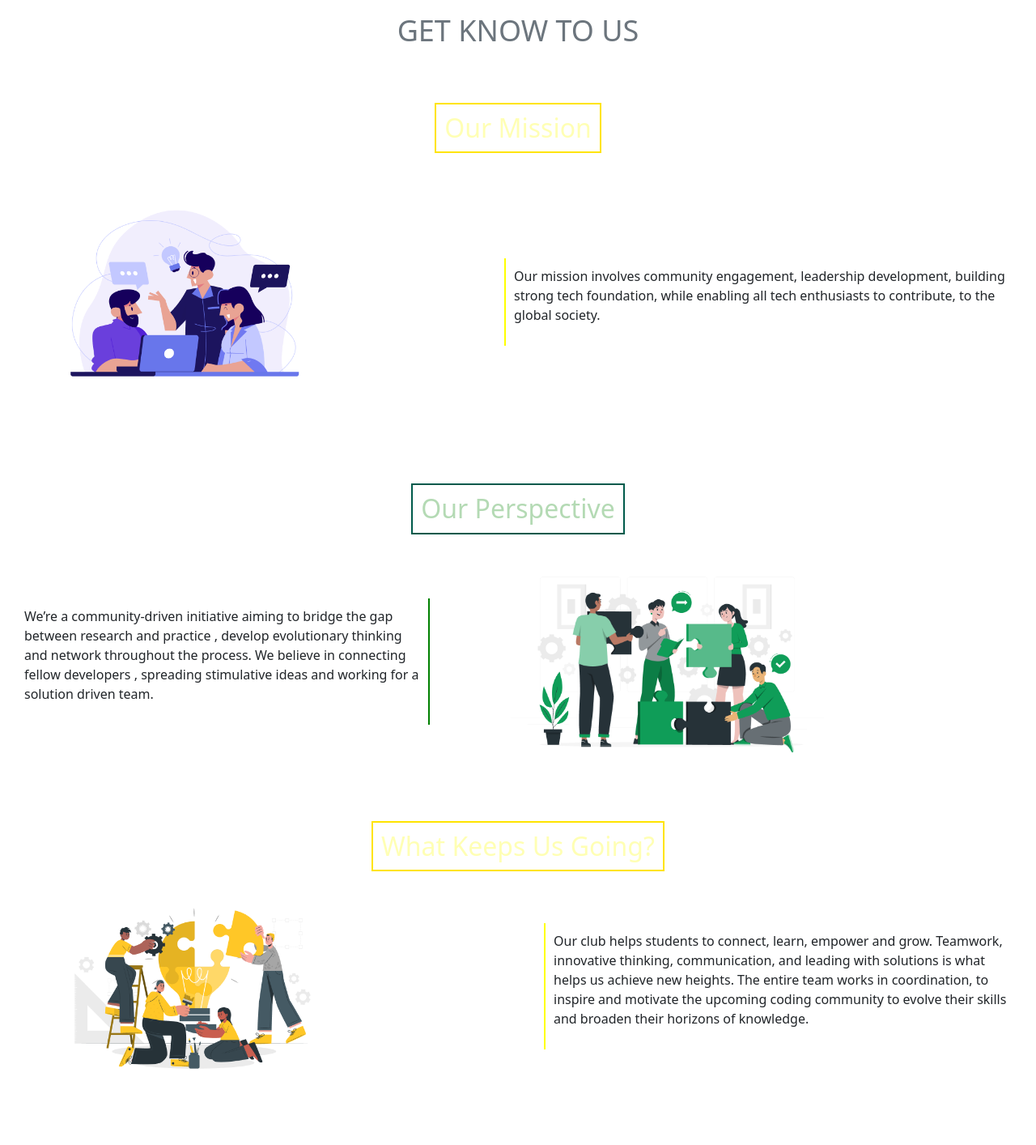
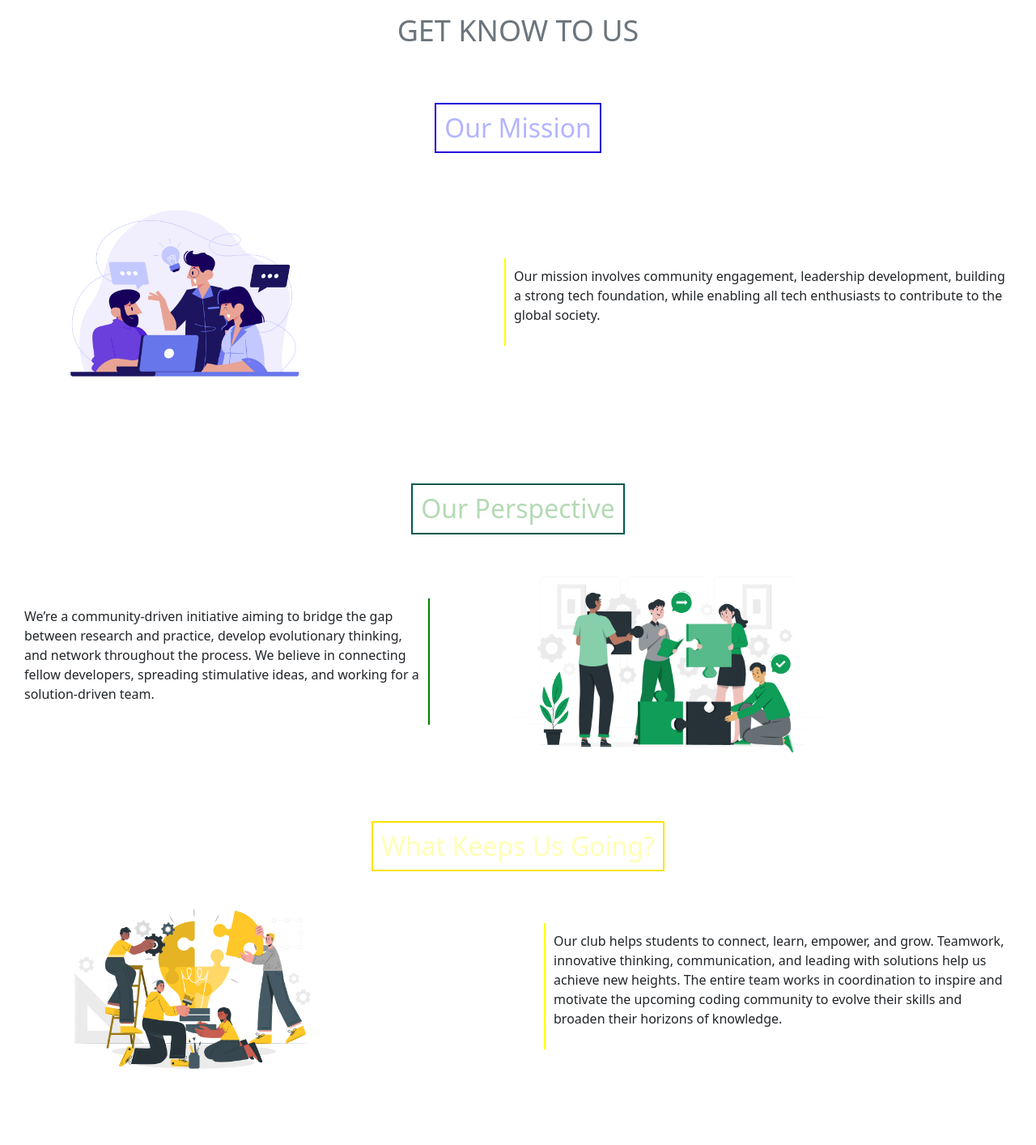
Before and after one commit to RamharshDandekar/GDG_Project, a React (Create React App) app: page / in a window 1280 px wide. Shown: the part 953-2367 px from the top of the page at 81% size. Built offline with nearby package versions, Linux system fonts and the light colour scheme.

Commit message:
on-page SEO optimization done

```diff
--- a/src/App.js
+++ b/src/App.js
@@ -30,31 +30,30 @@ const App = () => {
         { name: 'Flutter', iconClass: 'flutter', info: 'Info about Flutter' },
         { name: 'Cloud', iconClass: 'cloud', info: 'Info about Cloud' },
         { name: 'IT Networking', iconClass: 'IT', info: 'Info about IT Networking' },
-
         // Add more technologies here
     ];
 
     return (
         <div className="App">
             <Helmet>
-                <title>Jai Shri Ram</title>
-                <meta name="description" content="A brief description of your website and what it offers." />
-                <meta name="keywords" content="real estate, community, technology, events" />
-                <meta name="author" content="Your Name" />
+                <title>GDG RBU Chapter - Google Developer Group</title>
+                <meta name="description" content="Join the GDG RBU Chapter to engage with fellow tech enthusiasts and explore Google developer technologies." />
+                <meta name="keywords" content="Google Developer Group, GDG RBU, community engagement, technology, Android, Flutter, Cloud, IT Networking" />
+                <meta name="author" content="GDG RBU Chapter" />
             </Helmet>
             <Navbar />
             <HeroSection />
             <ScrollDownIcon />
             <SubHeading
                 title="Our Mission"
-                borderColor1="yellow"
-                borderColor2="orange"
+                borderColor1="blue"
+                borderColor2="purple"
                 textColor1="white"
-                textColor2="yellow"
+                textColor2="blue"
             />
             <InfoRight
                 imagePath={SubImage1}
-                missionText={`Our mission involves community engagement, leadership development,\n building strong tech foundation, while enabling all tech enthusiasts to contribute,\n to the global society.`}
+                missionText={`Our mission involves community engagement, leadership development, building a strong tech foundation, while enabling all tech enthusiasts to contribute to the global society.`}
             />
             <SubHeading
                 title="Our Perspective"
@@ -64,7 +63,7 @@ const App = () => {
                 textColor2="green"
             />
             <InfoLeft
-                missionText={`We’re a community-driven initiative aiming to bridge the gap between research and practice , develop evolutionary thinking and network throughout the process. We believe in connecting fellow developers , spreading stimulative ideas and working for a solution driven team.`}
+                missionText={`We’re a community-driven initiative aiming to bridge the gap between research and practice, develop evolutionary thinking, and network throughout the process. We believe in connecting fellow developers, spreading stimulative ideas, and working for a solution-driven team.`}
                 imagePath={SubImage2}
             />
             <SubHeading
@@ -76,11 +75,9 @@ const App = () => {
             />
             <InfoRight
                 imagePath={SubImage3}
-                missionText={`Our club helps students to connect, learn, empower and grow. Teamwork, innovative thinking, communication, and leading with solutions is what helps us achieve new heights.
-The entire team works in coordination, to inspire and motivate the upcoming coding community to evolve their skills and broaden their horizons of knowledge.`}
+                missionText={`Our club helps students to connect, learn, empower, and grow. Teamwork, innovative thinking, communication, and leading with solutions help us achieve new heights. The entire team works in coordination to inspire and motivate the upcoming coding community to evolve their skills and broaden their horizons of knowledge.`}
             />
-        <br></br>
-        <br></br>
+            <br />
             <div>
                 <AnimatedCircles circlesData={circlesData} />
             </div>
@@ -94,10 +91,10 @@ The entire team works in coordination, to inspire and motivate the upcoming codi
                 textColor1="white"
                 textColor2="red"
             />
-        <FAQ></FAQ>
-        <Footer></Footer>
+            <FAQ />
+            <Footer />
         </div>
     );
-}
+};
 
 export default App;
--- a/src/CssFiles/TechnologyCards.css
+++ b/src/CssFiles/TechnologyCards.css
@@ -70,6 +70,11 @@
     margin-top: 10px;
     font-size: 14px;
     color: #666;
+}
+
+[data-bs-theme="dark"] h2 {
+    color: #42464b;
+    /* Light gray text for dark theme */
 }
 
 .tech-icon {
```
Lines whose indentation alone changed are shown as unchanged.
